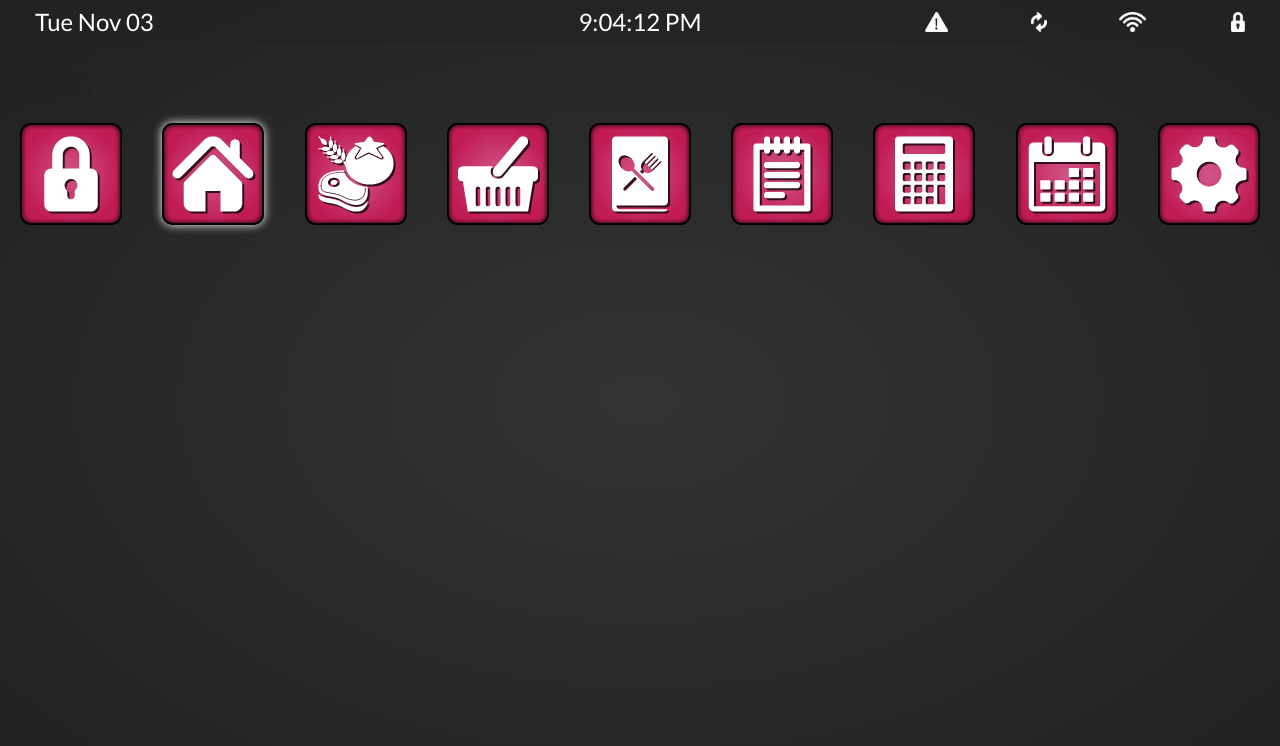
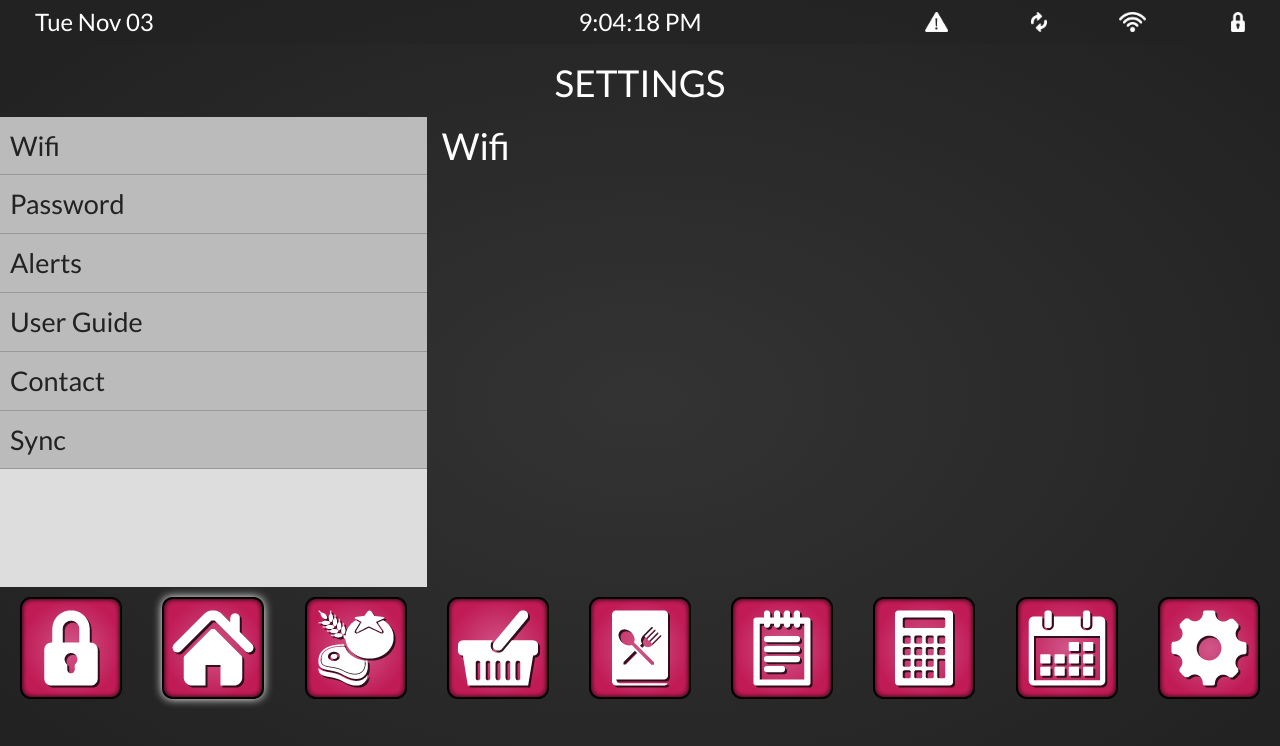
Before and after one commit to mwalcher/SmartFridge, a CodeIgniter app: page /SmartFridge/index.php/Settings in a window 1280 px wide. Shown: the top 746 px of the page. Run offline with CodeIgniter, Linux system fonts and the light colour scheme.

Commit message:
JS bug fixes + Settings base

```diff
--- a/application/controllers/Settings.php
+++ b/application/controllers/Settings.php
@@ -5,9 +5,12 @@ class Settings extends CI_Controller {
 
 	public function index(){
 		$data['title'] = "Smart Fridge - Settings";
+		$data['page'] = "Settings";
 
 		$this->load->view('temp/header', $data);
-		$this->load->view('Settings/settingsNav');
+		$this->load->view('temp/title');
+		$this->load->view('settings/settingsNav');
+		$this->load->view('settings/settingsWifi');
 		$this->load->view('temp/footer');
 	}
 
--- a/application/views/Home/mainTop.php
+++ b/application/views/Home/mainTop.php
@@ -15,5 +15,4 @@
 			<h2><?php echo $tempTitle;?></h2>
 		</div>
 	</div>
-
 </section>
--- a/application/views/Settings/settingsNav.php
+++ b/application/views/Settings/settingsNav.php
@@ -1 +1,10 @@
-<h1>hello.</h1>
+<section class="row">
+	<h2 class="hidden">Settings Navigation</h2>
+	<div class="small-4 columns subNav">
+		<a href="#"><h3>Wifi</h3></a>
+		<a href="#"><h3>Password</h3></a>
+		<a href="#"><h3>Alerts</h3></a>
+		<a href="#"><h3>User Guide</h3></a>
+		<a href="#"><h3>Contact</h3></a>
+		<a href="#"><h3>Sync</h3></a>
+	</div>
--- /dev/null
+++ b/application/views/Settings/settingsWifi.php
@@ -0,0 +1,4 @@
+<div class="small-8 columns">
+	<h2>Wifi</h2>
+</div>
+</section>
--- a/application/views/Temp/footer.php
+++ b/application/views/Temp/footer.php
@@ -1,14 +1,14 @@
 <footer>
 	<ul class="small-block-grid-9 columns navIcons">
 		<li id="lock"><img src="<?php echo base_url().'images/nav_lock.png';?>"></li>
-		<li><a class="active" href="#"><img src="<?php echo base_url().'images/nav_home.png';?>"></a></li>
+		<li><a href="<?php echo base_url(); ?>" class="active"><img src="<?php echo base_url().'images/nav_home.png';?>"></a></li>
 		<li><a href="#"><img src="<?php echo base_url().'images/nav_food.png';?>"></a></li>
 		<li><a href="#"><img src="<?php echo base_url().'images/nav_grocery.png';?>"></a></li>
 		<li><a href="#"><img src="<?php echo base_url().'images/nav_recipe.png';?>"></a></li>
 		<li><a href="#"><img src="<?php echo base_url().'images/nav_note.png';?>"></a></li>
 		<li><a href="#"><img src="<?php echo base_url().'images/nav_calc.png';?>"></a></li>
 		<li><a href="#"><img src="<?php echo base_url().'images/nav_cal.png';?>"></a></li>
-		<li><a href="#"><img src="<?php echo base_url().'images/nav_settings.png';?>"></a></li>
+		<li><a href="<?php echo base_url().'index.php/Settings'; ?>"><img src="<?php echo base_url().'images/nav_settings.png';?>"></a></li>
 	</ul>
 </footer>
 </div> <!-- End Container -->
@@ -18,6 +18,9 @@
 <script>
 $(document).foundation();
 </script>
+<script type="text/javascript">
+	baseURL = "<?php echo base_url(); ?>";
+</script>
 <script type="text/javascript" src="<?php echo base_url().'js/clock.js';?>"></script>
 <script type="text/javascript" src="<?php echo base_url().'js/main.js';?>"></script>
 <script type="text/javascript" src="<?php echo base_url().'js/retina.min.js';?>">></script>
--- /dev/null
+++ b/application/views/Temp/title.php
@@ -0,0 +1,5 @@
+<section class="row">
+	<div class="small-12 columns text-center">
+		<h2 class="title"><?php echo $page; ?></h2>
+	</div>
+</section>
--- a/css/main.css
+++ b/css/main.css
@@ -22,6 +22,26 @@ h2, h3{
 	font-family: 'Lato', sans-serif;
 }
 
+.title {
+	text-transform: uppercase;
+}
+
+.subNav {
+	background-color: #ddd;
+	padding: 0;
+	height: 470px;
+	margin-bottom: 10px;
+	overflow: scroll;
+}
+
+.subNav h3 {
+	margin: 0;
+	padding: 10px;
+	color: #222;
+	background-color: #bbb;
+	border-bottom: 1px solid #999;
+}
+
 #temp, #mainClock, .upArrow, .downArrow, #fridge, #freezer, #dispenser img, .navIcons li img {
 	cursor: pointer;
 }
@@ -43,7 +63,7 @@ h2, h3{
 
 #passcode {
 	display: none;
-	margin-top: 150px;
+	margin-top: 120px;
 }
 
 #passcode h2 {
--- a/js/main.js
+++ b/js/main.js
@@ -21,31 +21,25 @@
 	var bDown = document.querySelector('#brightDown');
 	var curTemp =  document.querySelector('#temp');
 	var c = true;
-	var size = brightness.value;
 
-	styles.innerHTML = "input[type=range]::-webkit-slider-thumb{transform: scale("+ size +","+ size +");}";
-
-	function currentTemp(){
-		var newTemp = Math.floor(curTemp.innerHTML);
-		curTemp.innerHTML = newTemp + "&deg;C";
+	function openLockScreen(){
+		lockScreen.style.display = "block";
 	}
 
-	function switchTemp(){
-		var cTemp;
-		var fTemp;
+	function openPasscode(){
+		mainContent.setAttribute("style", "-webkit-filter:blur(10px); -moz-filter:blur(10px); filter:blur(10px);");
+		passCode.style.display = "block";
+	}
 
-		if(c){
-			cTemp = curTemp.innerHTML.substring(0, curTemp.innerHTML.length - 2);
-			fTemp = (cTemp * 1.8) + 32;
-			curTemp.innerHTML = fTemp + "&deg;F";
-			c = false;
-		}else{
-			fTemp = curTemp.innerHTML.substring(0, curTemp.innerHTML.length - 2);
-			cTemp = Math.floor((fTemp - 32) / 1.8);
-			curTemp.innerHTML = cTemp + "&deg;C";
-			c = true;
+	function unlockScreen(){
+		mainContent.setAttribute("style", "-webkit-filter:blur(0); -moz-filter:blur(0); filter:blur(0);");
+		passCode.style.display = "none";
+		lockScreen.style.display = "none";
 	}
-	}
+
+	if(brightness){
+		var size = brightness.value;
+		styles.innerHTML = "input[type=range]::-webkit-slider-thumb{transform: scale("+ size +","+ size +");}";
 
 		function scaleSun(){
 			size = brightness.value;
@@ -72,6 +66,39 @@
 			}
 		}
 
+		brightness.addEventListener("input", scaleSun, false);
+		bUp.addEventListener("click", adjustBrightness, false);
+		bDown.addEventListener("click", adjustBrightness, false);
+	}
+
+	if(curTemp){
+		function currentTemp(){
+			var newTemp = Math.floor(curTemp.innerHTML);
+			curTemp.innerHTML = newTemp + "&deg;C";
+		}
+
+		function switchTemp(){
+			var cTemp;
+			var fTemp;
+
+			if(c){
+				cTemp = curTemp.innerHTML.substring(0, curTemp.innerHTML.length - 2);
+				fTemp = (cTemp * 1.8) + 32;
+				curTemp.innerHTML = fTemp + "&deg;F";
+				c = false;
+			}else{
+				fTemp = curTemp.innerHTML.substring(0, curTemp.innerHTML.length - 2);
+				cTemp = Math.floor((fTemp - 32) / 1.8);
+				curTemp.innerHTML = cTemp + "&deg;C";
+				c = true;
+			}
+		}
+
+		currentTemp();
+		curTemp.addEventListener("click", switchTemp, false);
+	}
+
+	if(fridge){
 		function changeTemp(){
 			if(this.id === "fridge"){
 				freezer.style.width = 0;
@@ -136,6 +163,14 @@
 			fridge.style.width = "50%";
 		}
 
+		fridge.addEventListener("click", changeTemp, false);
+		freezer.addEventListener("click", changeTemp, false);
+		setButton.addEventListener("click", setTemp, false);
+		tUp.addEventListener("click", adjustTemp, false);
+		tDown.addEventListener("click", adjustTemp, false);
+	}
+
+	if(waterD){
 		function activeDispenser(){
 			if(!this.classList.contains("active")){
 				waterD.classList.remove("active");
@@ -143,6 +178,11 @@
 				iceD.classList.remove("active");
 				this.classList.add("active");
 			}
+		}
+
+		waterD.addEventListener("click", activeDispenser, false);
+		crushD.addEventListener("click", activeDispenser, false);
+		iceD.addEventListener("click", activeDispenser, false);
 	}
 
 	function activeFooter(){
@@ -156,34 +196,6 @@
 		e.addEventListener("click", activeFooter, false);
 	});
 
-	function openLockScreen(){
-		lockScreen.style.display = "block";
-	}
-
-	function openPasscode(){
-		mainContent.setAttribute("style", "-webkit-filter:blur(10px); -moz-filter:blur(10px); filter:blur(10px);");
-		passCode.style.display = "block";
-	}
-
-	function unlockScreen(){
-		mainContent.setAttribute("style", "-webkit-filter:blur(0); -moz-filter:blur(0); filter:blur(0);");
-		passCode.style.display = "none";
-		lockScreen.style.display = "none";
-	}
-
-	currentTemp();
-	curTemp.addEventListener("click", switchTemp, false);
-	brightness.addEventListener("input", scaleSun, false);
-	waterD.addEventListener("click", activeDispenser, false);
-	crushD.addEventListener("click", activeDispenser, false);
-	iceD.addEventListener("click", activeDispenser, false);
-	fridge.addEventListener("click", changeTemp, false);
-	freezer.addEventListener("click", changeTemp, false);
-	setButton.addEventListener("click", setTemp, false);
-	tUp.addEventListener("click", adjustTemp, false);
-	tDown.addEventListener("click", adjustTemp, false);
-	bUp.addEventListener("click", adjustBrightness, false);
-	bDown.addEventListener("click", adjustBrightness, false);
 	lockButton.addEventListener("click", openLockScreen, false);
 	lockScreen.addEventListener("click", openPasscode, false);
 	passSubmit.addEventListener("submit", unlockScreen, false);
```
Also changed, not shown: js/clock.js (+44 -13 lines). Lines whose indentation alone changed are shown as unchanged.
